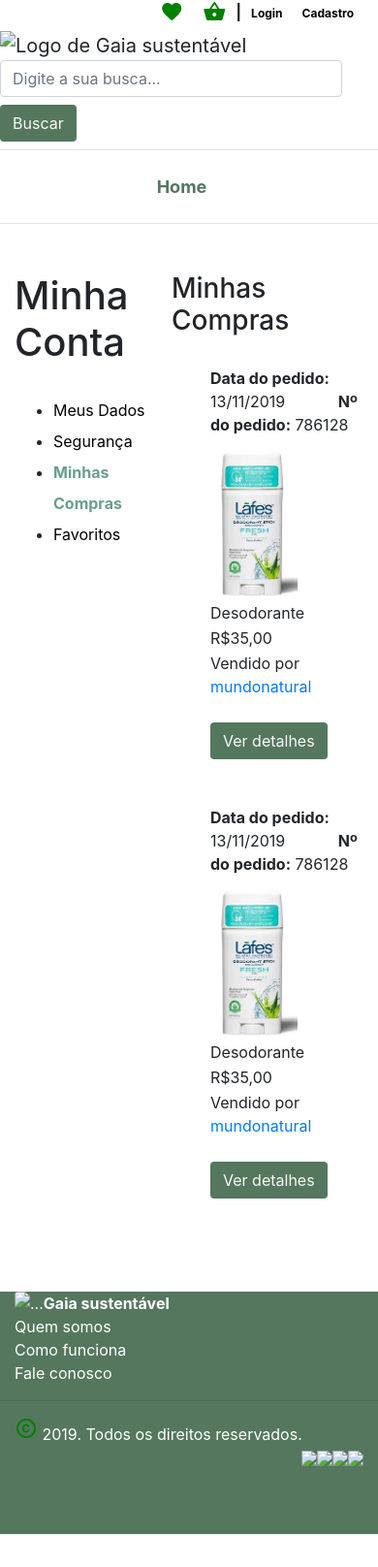
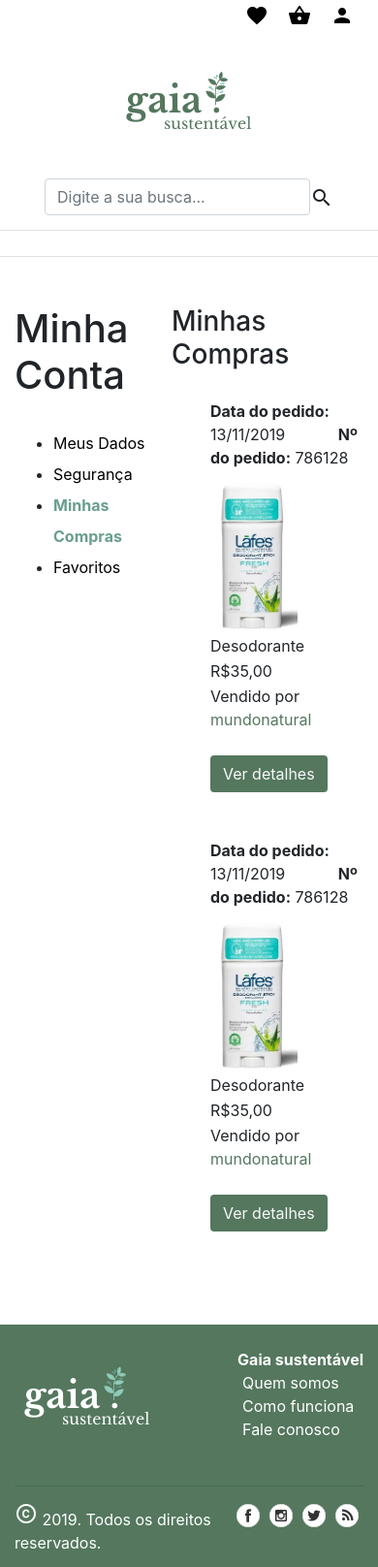
Before and after one commit to Caroline-Stelitano/gaia-sustentavel, a plain HTML site: page minhaconta-compras.html in a window 390 px wide. Shown: the whole page at 97% size. Before the commit the page ends 1582 px from the top, so only its background shows below. Drawn offline with nearby package versions, Linux system fonts and the light colour scheme.

Commit message:
Sincronização de comandos e links de minhaconta com o index

```diff
--- a/css/stylesMinhaconta.css
+++ b/css/stylesMinhaconta.css
@@ -6,6 +6,8 @@ body {
     margin: 0;
     padding: 0;
 }
+
+/* header */
 
 .top-menu {
     background-color: white;
@@ -26,26 +28,43 @@ body {
     font-size: 12px;
 }
 
-.btn {
-    background-color: #54775e;
-}
-
-.btn2 {
-    justify-content: space-between;
-}
-
 .navbar {
     padding: 0;
 }
 
-.nav-link {
-    color: #54775e;
-    font-size: 18px;
+.form-control:focus {
+    outline: none !important;
+    box-shadow: none;
 }
 
-.nav-link:hover {
-    color: #54775e;
+.form-control:focus {
+    border: 1px solid #ced4da;
 }
+
+header>.navbar>form>.btn {
+    border: none;
+    background: white;
+}
+
+nav button {
+    display: none;
+}
+
+.nav {
+    margin-top: 10px;
+    margin-bottom: 10px;
+}
+
+.btn:focus,.btn:active {
+    outline: none !important;
+    box-shadow: none;
+}
+
+.dropdown-item:active {
+    background-color: transparent;
+}
+
+/* menu aside */
 
 .page {
     display: flex;
@@ -56,14 +75,9 @@ aside {
     width: 45%;
 }
 
-main {
-    width: 55%;
+h1 {
+    margin-bottom: 30px;
 }
-
-/* .total {
-    border: 1px solid #d3ddda;
-
-} */
 
 .accountmenu {
     color: black;
@@ -76,37 +90,79 @@ main {
     text-decoration: none;
 }
 
-h1 {
-    margin-bottom: 30px;
+/* main */
+
+main {
+    width: 55%;
 }
 
 h3 {
     margin-bottom: 30px;
 }
 
-.addresstitle {
-    margin-top: 60px;
-    margin-bottom: 30px;
+.purchase {
+    clear:left;
+    overflow: hidden;
+    margin-bottom: 40px;
+}
+
+.date-title, .purchase-id-title {
+    font-weight: bold;
+}
+
+.purchase-id-title {
+    margin-left: 50px;
+}
+
+.purchases .item-details {
+    margin-top: 10px;
+    margin-bottom: 16px;
+}
+
+.purchases .account-image {
+    float: left;
+    margin-right: 12px;
+}
+
+.purchases .item-details span {
+    display: block;
+    padding: 1px 0px;
+}
+
+.purchases .item-details .name {
+    padding-top: 16px;
+}
+
+.seller {
+    color: #54775e;
+}
+
+.seller:hover {
+    text-decoration: none;
+    color: #699f8d;
+}
+
+.btn {
+    background-color: #54775e;
+}
+
+/* dados */
+
+.line {
+    margin: 5px;
+}
+
+.line input {
+    width: 400px;
 }
 
 .address {
     margin-bottom: 50px;
 }
 
-.line {
-    margin: 5px;
-}
-
-.multi {
-    display: flex;
-}
-
-label {
-    width: 145px;
-}
-
-.line input {
-    width: 400px;
+.addresstitle {
+    margin-top: 60px;
+    margin-bottom: 30px;
 }
 
 .input-left {
@@ -125,6 +181,48 @@ label {
     width: 150px;
     margin-left: 10px;
 }
+
+.multi {
+    display: flex;
+}
+
+label {
+    width: 145px;
+}
+
+/* favoritos */
+
+.fav-item {
+    margin-bottom: 24px;
+    padding: 0;
+}
+
+.card-img-top {
+    margin: 0 auto;
+    width: auto;
+}
+
+.account-image {
+    height: 160px;
+}
+
+.fav-check {
+    margin: 7px 0 0 7px;
+}
+
+.fav-image-label {
+    width: 100%;
+}
+
+.float-right>i {
+    color: black;
+}
+
+.float-right>i:hover {
+    color: #8fccb8;
+}
+
+/* footer */
 
 footer{
 	height: 250px;
@@ -168,66 +266,44 @@ footer>.container>div>ul>li>a {
     padding: 5px;
 }
 
-.fav-item {
-    margin-bottom: 24px;
-    padding: 0;
+/* header responsivo */
+
+@media (max-width: 751px) {
+    nav {
+        margin-bottom: 0;
     }
 
-.card-img-top {
-    margin: 0 auto;
-    width: auto;
+    nav>ul {
+		flex-direction: column;
+		height: 0;
+		overflow: hidden;
 	}
 
-.account-image {
-    height: 160px;
+	nav>ul>li>a {
+		width: 100%;
+		text-align: center;
 	}
 
-.material-icons{
-    color: green;
+	nav>button {
+		display: block;
+        width: 100%;
+        padding: 20px;
+		border: none;
+		background-color: transparent;
+		outline: none;
+        cursor: pointer;
+	}
 }
 
-.fav-wrapper{
-    display: flex;
-    flex-wrap: wrap;
+@media (max-width: 570px) {
+    header>.navbar {
+        flex-direction: column;
     }
 
-.fav-check {
-    margin: 7px 0 0 7px;
+    header>.navbar>form {
+        display: flex;
+        flex-flow: row nowrap;
+        margin-bottom: 15px;
     }
 
-.fav-image-label {
-    width: 100%;
 }
-
-.date-title, .purchase-id-title {
-    font-weight: bold;
-}
-
-.purchase-id-title {
-    margin-left: 50px;
-}
-
-.purchases .item-details {
-    margin-top: 10px;
-    margin-bottom: 16px;
-}
-
-.purchases .account-image {
-    float: left;
-    margin-right: 12px;
-}
-
-.purchases .item-details span {
-    display: block;
-    padding: 1px 0px;
-}
-
-.purchases .item-details .name {
-    padding-top: 16px;
-}
-
-.purchase {
-    clear:left;
-    overflow: hidden;
-    margin-bottom: 40px;
-}
--- a/minhaconta-compras.html
+++ b/minhaconta-compras.html
@@ -8,12 +8,12 @@
     <title>Minha Conta</title>
     <link rel="stylesheet" href="https://stackpath.bootstrapcdn.com/bootstrap/4.3.1/css/bootstrap.min.css"
         integrity="sha384-ggOyR0iXCbMQv3Xipma34MD+dH/1fQ784/j6cY/iJTQUOhcWr7x9JvoRxT2MZw1T" crossorigin="anonymous">
-    <link rel="stylesheet" href="./css/stylesMinhaconta.css">
+    <link rel="stylesheet" href="./css/stylesMinhaConta.css">
     <link href="https://fonts.googleapis.com/icon?family=Material+Icons" rel="stylesheet">
 </head>
 
 <body>
-    <div class="container top-menu font-weight-bold">
+    <div class="container top-menu font-weight-bold mt-1">
         <ul>
             <li><a href=""><i class="material-icons">
                         favorite
@@ -21,29 +21,36 @@
             <li><a href=""><i class="material-icons">
                         shopping_basket
                     </i></a></li>
-            <li>|</li>
-            <li><a href="">Login</a></li>
-            <li><a href="">Cadastro</a></li>
+            <li><a href=""><i class="material-icons">
+                        person
+                    </i></a></li>
         </ul>
     </div>
+
     <header>
         <nav class="container navbar navbar-light">
-            <a class="navbar-brand p-0 m-0"><img src="./img/gaia-branco.png" alt="Logo de Gaia sustentável"></a>
+            <a class="navbar-brand p-0 m-0" href="index.html"><img src="./img/logo/gaia-branco.png"
+                    alt="Logo de Gaia sustentável"></a>
             <form class="form-inline">
                 <input class="form-control mr-sm-2" type="search" placeholder="Digite a sua busca..."
                     aria-label="Search">
-                <button class="btn my-2 my-sm-0 text-light" type="submit">Buscar</button>
+                <button class="btn p-0" type="submit">
+                    <i class="material-icons align-middle">
+                        search
+                    </i>
+                </button>
             </form>
         </nav>
     </header>
-    <nav class="border-top mb-3">
+
+    <nav class="border-top border-bottom mb-3">
         <ul class="nav container justify-content-around mt-3">
             <li class="nav-item">
-                <a class="nav-link font-weight-bold" href="#">Home</a>
+                <a class="nav-link" href="index-logado.html" style="color: #54775e;">Página Inicial</a>
             </li>
         </ul>
     </nav>
-    <hr>
+
 
     <div class="page container">
         <aside>
@@ -70,13 +77,13 @@
                         <span class="purchase-id-value">786128</span>
 
                         <div class="item-details">
-                            <img src="img/produto2.png" class="account-image"/>
+                            <img src="img/produto2.png" class="account-image" />
                             <span class="name">Desodorante</span>
                             <span class="price">R$35,00</span>
-                            <span class="seller">Vendido por <a href="loja.html?vendedor=mundonatural">mundonatural</a></a></span>
+                            <span>Vendido por <a class="seller" href="loja.html?vendedor=mundonatural">mundonatural</a></span>
                         </div>
 
-                        <button class="btn btn2 my-2 my-sm-0 text-light" type="submit">Ver detalhes</button>
+                        <button class="btn my-2 my-sm-0 text-light" type="submit">Ver detalhes</button>
                     </li>
                     <li class="purchase">
                         <span class="date-title">Data do pedido: </span>
@@ -86,13 +93,13 @@
                         <span class="purchase-id-value">786128</span>
 
                         <div class="item-details">
-                            <img src="img/produto2.png" class="account-image"/>
+                            <img src="img/produto2.png" class="account-image" />
                             <span class="name">Desodorante</span>
                             <span class="price">R$35,00</span>
-                            <span class="seller">Vendido por <a href="loja.html?vendedor=mundonatural">mundonatural</a></a></span>
+                            <span>Vendido por <a class="seller" href="loja.html?vendedor=mundonatural">mundonatural</a></span>
                         </div>
 
-                        <button class="btn btn2 my-2 my-sm-0 text-light" type="submit">Ver detalhes</button>
+                        <button class="btn my-2 my-sm-0 text-light" type="submit">Ver detalhes</button>
                     </li>
                 </ul>
             </div>
@@ -102,23 +109,25 @@
 
     <footer class="mt-5">
         <div class="container">
-            <img src="./img/gaia-verde.png" class="rounded float-left" alt="...">
+            <div>
+                <img src="./img/logo/gaia-verde.png" class="rounded float-left" alt="...">
                 <ul class="bottom-menu mt-4">
                     <li><strong>Gaia sustentável</strong></li>
-                <li><a href="">Quem somos</a></li>
-                <li><a href="">Como funciona</a></li>
-                <li><a href="">Fale conosco</a></li>
+                    <li><a href="./quem-somos.html">Quem somos</a></li>
+                    <li><a href="./como-funciona.html">Como funciona</a></li>
+                    <li><a href="./fale-conosco.html">Fale conosco</a></li>
                 </ul>
             </div>
             <hr>
-        <div class="container">
+            <div>
                 <p class="m-0"><i class="material-icons">copyright</i> 2019. Todos os direitos reservados.</p>
                 <ul>
-                <li><a href=""><img src="./img/icon-facebook.png"></a></li>
-                <li><a href=""><img src="./img/icon-instagram.png"></a></li>
-                <li><a href=""><img src="./img/icon-twitter.png"></a></li>
-                <li><a href=""><img src="./img/icon-rss.png"></a></li>
+                    <li><a href="https://facebook.com"><img src="./img/rede-social/icon-facebook.png"></a></li>
+                    <li><a href="https://instagram.com"><img src="./img/rede-social/icon-instagram.png"></a></li>
+                    <li><a href="https://twitter.com"><img src="./img/rede-social/icon-twitter.png"></a></li>
+                    <li><a href=""><img src="./img/rede-social/icon-rss.png"></a></li>
                 </ul>
+            </div>
         </div>
     </footer>
 </body>
```
Also changed, not shown: index-logado.html (+3 -3 lines), index.html (+3 -3 lines), minhaconta-dados.html (+25 -19 lines), minhaconta-favoritos.html (+37 -47 lines), minhaconta-seguranca.html (+26 -18 lines), minhaconta-vendas.html (+26 -18 lines). Lines whose indentation alone changed are shown as unchanged.
